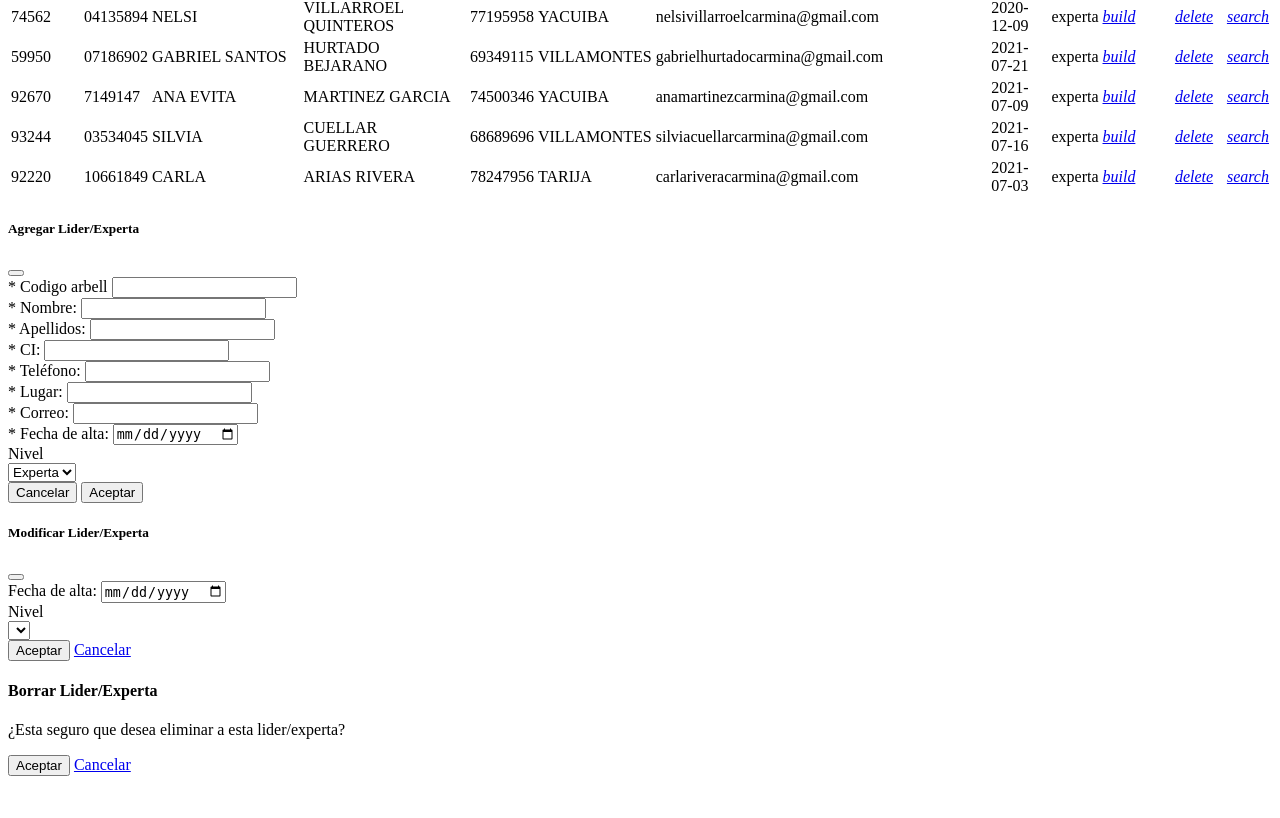
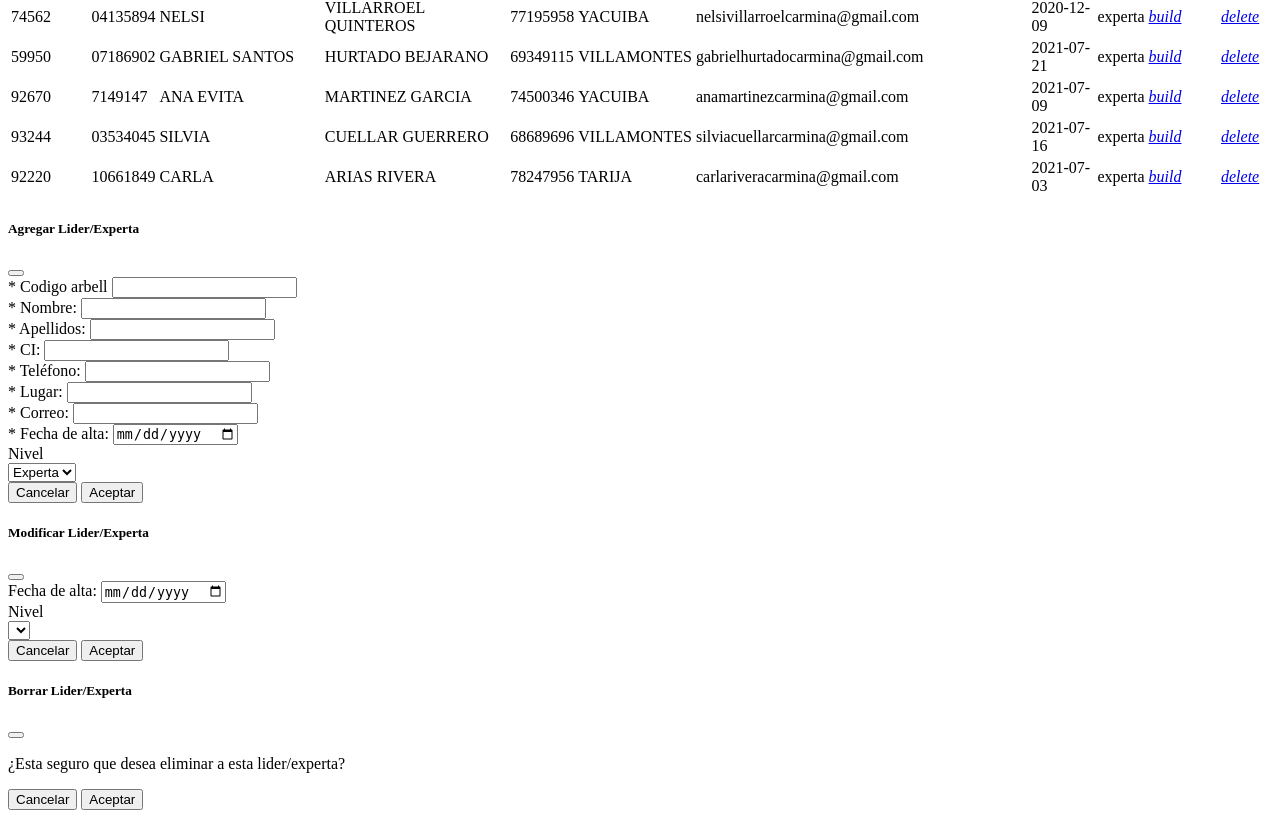
Before and after one commit to cristianmc9000/bioes, a PHP site: page /templates/lider-experta/a_lider-experta.php in a window 1280 px wide. Shown: the part 2180-2998 px from the top of the page. Before the commit the page ends 2956 px from the top, so only its background shows below. Run offline with PHP 8.4, Linux system fonts and the light colour scheme; data comes from the database, SQL or seed files in the repository; lists and menus that the app fills with data are empty.

Commit message:
lider-experta

```diff
--- a/login.php
+++ b/login.php
@@ -16,10 +16,10 @@
 	<link rel="stylesheet" href="//code.jquery.com/ui/1.12.1/themes/base/jquery-ui.css">
 	<link rel="stylesheet" type="text/css" href="css/index.css">
 	<link rel="stylesheet" type="text/css" href="css/datatable.css">
-  	<link rel="stylesheet" type="text/css" href="css/materialize.css">
+
 	<script src="https://code.jquery.com/jquery-1.12.4.js"></script>
 	<script src="https://code.jquery.com/ui/1.12.1/jquery-ui.js"></script>
-  	<script src="js/materialize.js"></script>
+
 	<script src="js/datatable.js"></script>
 </head>
 <style>
--- a/pagina.php
+++ b/pagina.php
@@ -72,8 +72,6 @@
 <title>BioEsencia - Carmina</title>
 <style>
 @import url('https://fonts.googleapis.com/css?family=Rubik&display=swap');
-
-
 .content-table{
   border-collapse: collapse;
   margin: 25px 0;
--- a/recursos/lider-experta/borrarcliente.php
+++ b/recursos/lider-experta/borrarcliente.php
@@ -7,7 +7,7 @@
 
 	$consultaBorrarCliente = "UPDATE clientes SET estado=0 WHERE id= '".$idPOST."'";
 	if(mysqli_query($conexion, $consultaBorrarCliente) or die(mysql_error())){
-		die('<script>$("#modal4").closeModal(); Materialize.toast("Lider/Experta eliminado", 5000)</script>');
+		die('<script>$("#modal4").modal("hide"); mtoast("Lider/Experta eliminado", "success")</script>');
 	}
 
 ?>
--- a/templates/lider-experta/a_lider-experta.php
+++ b/templates/lider-experta/a_lider-experta.php
@@ -67,7 +67,7 @@
               <th>Nivel</th>
               <th>Modificar</th>
               <th>Borrar</th>
-              <th>Ver</th>
+              <!-- <th>Ver</th> -->
               <!--<th data-field="price">Ver Cliente</th>-->
           </tr>
         </thead>
@@ -88,7 +88,7 @@
             <i class="material-icons">build</i></a></td>
             <!--HASTA AQUI-->
             <td><a href="#!" onclick="borrar_cliente('<?php echo $valor['id'] ?>');"><i class="material-icons">delete</i></a></td>
-            <td><a href="#"><i class="material-icons">search</i></a></td>
+            <!-- <td><a href="#"><i class="material-icons">search</i></a></td> -->
           </tr>
         <?php } ?>
         </tbody>
@@ -184,7 +184,6 @@
             <div class="modal-body">
                 <form id="modificar_cliente">
                     <div class="row g-3">
-
                         <div id="ca" class="col-sm-12 col-md-6"></div>
                         <div id="nombre" class="col-sm-12 col-md-6"></div>
 
@@ -213,43 +212,42 @@
                             </div>
                         </div>
                     </div>
-
-            <div class="modal-footer">
-                <button class="btn waves-effect waves-light" type="submit" >Aceptar</button>
-                <a href="#!" class=" modal-action modal-close waves-effect waves-red btn-flat">Cancelar</a>
-            </div>
-          </div>
                 </form>
             </div>
-
+            <div class="modal-footer">
+                <button type="button" class="btn btn-secondary" data-bs-dismiss="modal">Cancelar</button>
+                <button class="btn btn-primary" form="modificar_cliente" type="submit">Aceptar</button>
+            </div>
         </div>
     </div>
 </div>
 </div>
 
 <!--MODAL BORRAR CLIENTE-->
-<div class="row">
-<div id="modal4" class="modal col s4 offset-s4">
+
+<div id="modal4" class="modal fade">
+    <div class="modal-dialog">
         <div class="modal-content">
-    <h4><b>Borrar Lider/Experta</b></h4>
+            <div class="modal-header">
+                <h5 class="modal-title">Borrar Lider/Experta</h5>
+                <button type="button" class="btn-close" data-bs-dismiss="modal" aria-label="Close"></button>
+            </div>
+            <div class="modal-body">
                 <p>¿Esta seguro que desea eliminar a esta lider/experta?</p>
-    <div class="row">
-      <form class="col s12" id="borrar_cliente">
-          <div class="row">
-            <div class="input-field col s6" id="datos_borrar">
-
-            </div>
-          </div>
-
-          <div class="modal-footer">
-              <button class="btn waves-effect waves-light" type="submit" >Aceptar</button>
-              <a href="#!" class=" modal-action modal-close waves-effect waves-red btn-flat">Cancelar</a>
+                <form id="borrar_cliente">
+                    <div class="row g-3">
+                        <div class="col-sm-12 col-md-6" id="datos_borrar"></div>
                     </div>
                 </form>
+            </div>
+            <div class="modal-footer">
+                <button type="button" class="btn btn-secondary" data-bs-dismiss="modal">Cancelar</button>
+                <button class="btn btn-primary" form="borrar_cliente" type="submit">Aceptar</button>
             </div>
         </div>
     </div>
 </div>
+
 
 
 <!--PARA RECIBIR MENSAJES DESDE PHP-->
```
Also changed, not shown: templates/productos/productos.php (+24 -42 lines). Lines whose indentation alone changed are shown as unchanged.
